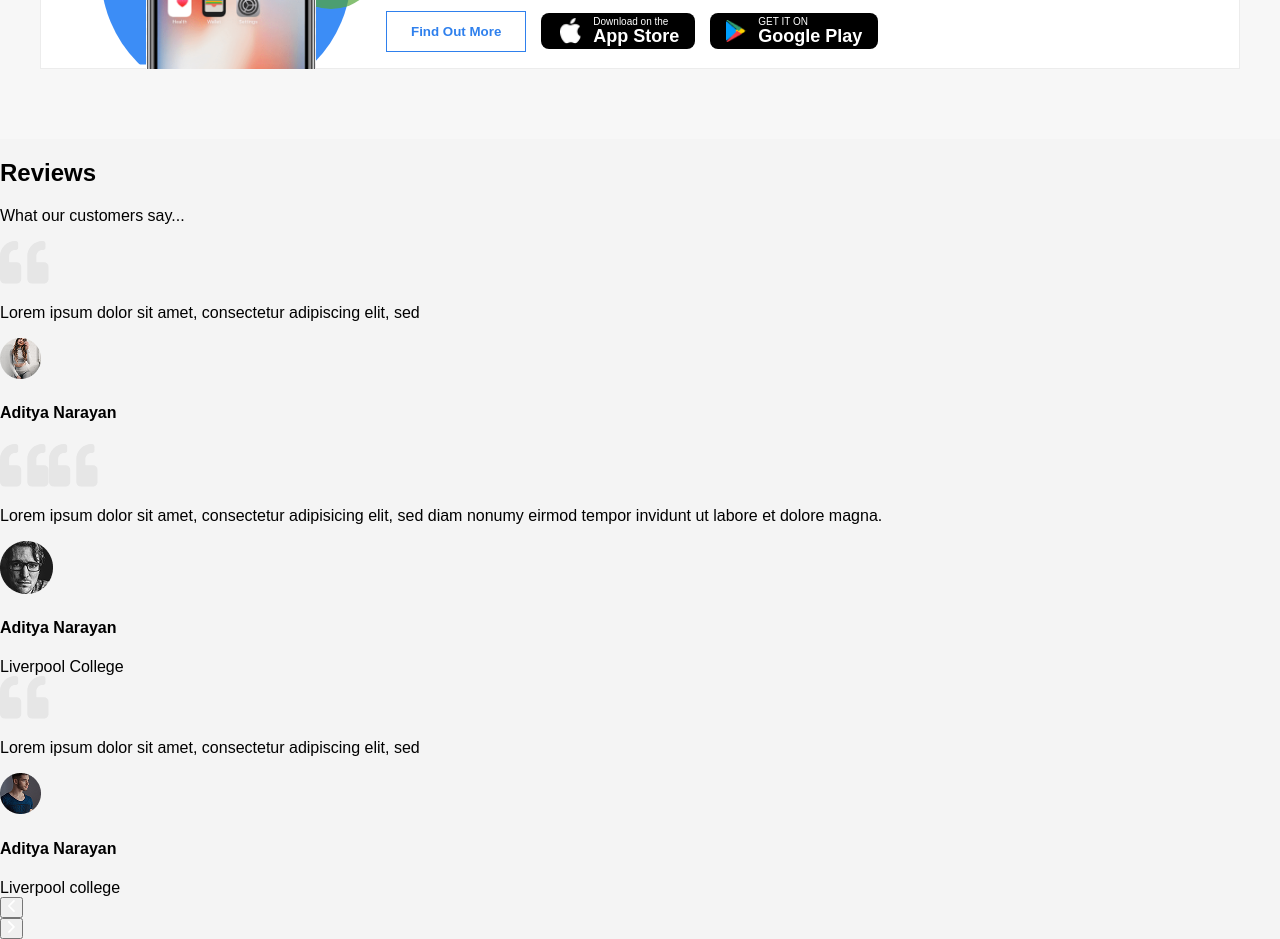
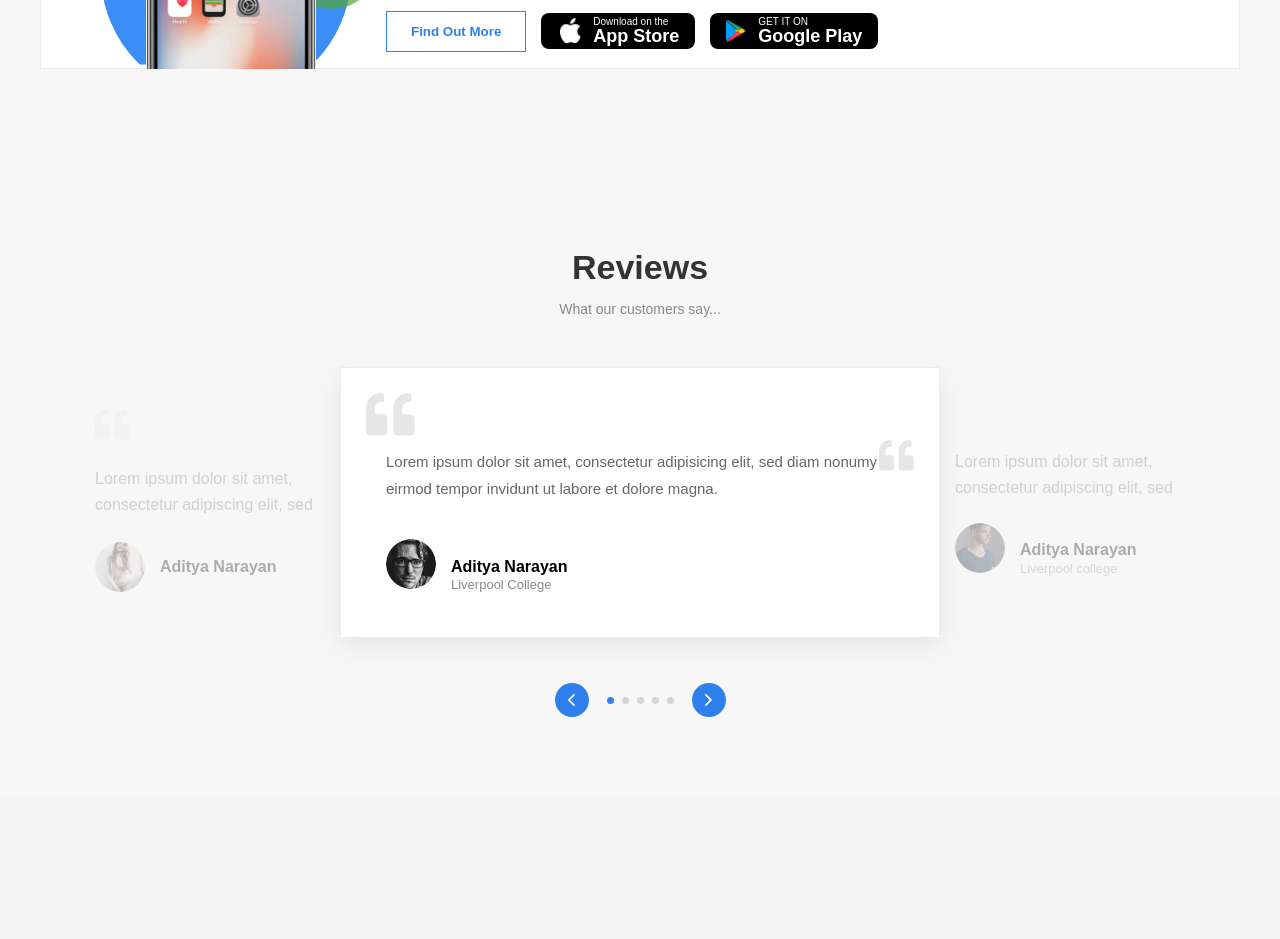
Before and after one commit to bibashmanjusubedi/schoolbharna-ui, a React (Vite) app: page / in a window 1280 px wide. Shown: the part 4820-5759 px from the top of the page. After the commit the page ends 5617 px from the top, so only its background shows below. Built offline with nearby package versions, Linux system fonts and the light colour scheme.

Commit message:
feat:Reviews Component with CSS

```diff
--- a/src/components/layout/Reviews.css
+++ b/src/components/layout/Reviews.css
@@ -0,0 +1,180 @@
+.reviews-section{
+    background:#f7f7f7;
+    padding:80px 20px;
+}
+
+
+.reviews-container{
+    max-width: 1200px;
+    margin:auto;
+    text-align:center;
+}
+
+.reviews-container h2{
+    font-size:34px;
+    color:#333;
+    margin-bottom:6px;
+}
+
+
+.reviews-subtitle{
+    color:#888;
+    font-size:14px;
+    margin-bottom:50px;
+}
+
+.reviews-wrapper{
+    display:flex;
+    justify-content:center;
+    align-items:center;
+    gap:50px;
+    position:relative;
+}
+
+
+/* Main Card */
+.review-card{
+    width:600px;
+    background:#fff;
+    padding:45px;
+    position:relative;
+    border:1px solid #ececec;
+    box-shadow:0 8px 25px rgba(0,0,0,.08);
+    text-align:left;
+    z-index:2;
+}
+
+
+.quote-left{
+    position:absolute;
+    top:25px;
+    left:25px;
+    font-size:42px;
+    color:#efefef;
+}
+
+
+.quote-right{
+    position:absolute;
+    top:70px;
+    right:25px;
+    font-size:42px;
+    color:#efefef;
+    width:35px;
+    height:35px;
+}
+
+.review-card p{
+    color:#666;
+    line-height:1.8;
+    margin:35px 0;
+    font-size:15px;
+}
+
+
+.review-user{
+    display:flex;
+    align-items:center;
+    gap:15px;
+}
+
+
+.review-user img{
+    width:50px;
+    height:50px;
+    border-radius:50%;
+    object-fit:cover;
+}
+
+
+.review-user span{
+    color:#888;
+    font-size:13px;
+}
+
+
+/* Side Cards */
+.review-preview{
+    width:230px;
+    opacity:.3;
+    text-align:left;
+}
+
+
+.review-preview p{
+    font-size-14px;
+    line-height:1.6;
+    color:#777;
+    margin:20px 0;
+}
+
+
+.quote-icon{
+    font-size:40px;
+    color:#ddd;
+    width:35px;
+    height:35px;
+}
+
+
+.left-preview{
+    transform:translateX(35px);
+}
+
+
+.right-preview{
+    transform:translateX(-35px);
+}
+
+/* Navigation */
+.review-navigation{
+    display:flex;
+    justify-content:center;
+    align-items:center;
+    gap:18px;
+    margin-top:45px;
+}
+
+
+.nav-btn{
+    width:34px;
+    height:34px;
+    border:none;
+    border-radius:50%;
+    background:#2f80ed;
+    color:#fff;
+    display:flex;
+    justify-content:center;
+    align-items:center;
+    cursor:pointer;
+    transition:0.3s;
+}
+
+
+.nav-btn:hover{
+    background:#1768d6;
+}
+
+.dots{
+    display:flex;
+    gap:8px;
+}
+
+.dots span{
+    width:7px;
+    height:7px;
+    background:#d5d5d5;
+    border-radius:50%;
+}
+
+
+.dots .active{
+    background:#2f80ed;
+}
+
+.review-user span{
+    display: block;
+    margin-top: -20px;   /* Try -2px to -5px */
+    font-size: 13px;
+    color: #888;
+}
--- a/src/components/layout/Reviews.jsx
+++ b/src/components/layout/Reviews.jsx
@@ -14,19 +14,20 @@ import rightArrow from "../../assets/images/ChevronRight.svg";
 
 const Reviews = () => {
   return (
-    <section>
-      <div>
+    <section className="reviews-section">
+      <div className="reviews-container">
         <h2>Reviews</h2>
-        <p>What our customers say...</p>
+        <p className="reviews-subtitle">What our customers say...</p>
+        <div className="reviews-wrapper">
+          {/* Left Preview */}
 
-        <div>
-          {/* Left Preview */}
+          <div className="review-preview left-preview">
             {/* Quote Icon */}
-          <img src={quoteIconLeft} />
+            <img src={quoteIconLeft} className="quote-icon" />
 
             <p>Lorem ipsum dolor sit amet, consectetur adipiscing elit, sed</p>
 
-          <div>
+            <div className="review-user">
               <img src={reviewerLeft} alt="Reviewer Left" />
               <div>
                 <h4>Aditya Narayan</h4>
@@ -35,18 +36,18 @@ const Reviews = () => {
           </div>
 
           {/* Main Card */}
-        <div>
+          <div className="review-card">
             {/* Quote Left */}
-          <img src={quoteIconLeft} />
+            <img src={quoteIconLeft} className="quote-left" />
             {/* Quote Right */}
-          <img src={quoteIconLeft} />
+            <img src={quoteIconLeft} className="quote-right" />
 
             <p>
               Lorem ipsum dolor sit amet, consectetur adipisicing elit, sed diam
               nonumy eirmod tempor invidunt ut labore et dolore magna.
             </p>
 
-          <div>
+            <div className="review-user">
               <img src={reviewerCenter} alt="Reviewer Center" />
 
               <div>
@@ -57,12 +58,12 @@ const Reviews = () => {
           </div>
 
           {/* Right Preview */}
-        <div>
+          <div className="review-preview right-preview">
             {/*Quote icon */}
-          <img src={quoteIconLeft} />
+            {/* <img src={quoteIconLeft} className="quote-icon" /> */}
             <p>Lorem ipsum dolor sit amet, consectetur adipiscing elit, sed</p>
 
-          <div>
+            <div className="review-user">
               <img src={reviewerRight} alt="Reviewer Right" />
 
               <div>
@@ -71,23 +72,24 @@ const Reviews = () => {
               </div>
             </div>
           </div>
+        </div>
 
         {/* Navigation */}
-        <div>
-          <button>
+        <div className="review-navigation">
+          <button className="nav-btn">
             {/* ChevronLeft */}
             <img src={leftArrow} alt="Previous" className="arrow-icon" />
           </button>
           {/* dots */}
-          <div>
-            <span></span>
+          <div className="dots">
+            <span className="active"></span>
             <span></span>
             <span></span>
             <span></span>
             <span></span>
           </div>
 
-          <button>
+          <button className="nav-btn">
             {/*ChevronRight*/}
             <img src={rightArrow} alt="Next" />
           </button>
```
Lines whose indentation alone changed are shown as unchanged.
